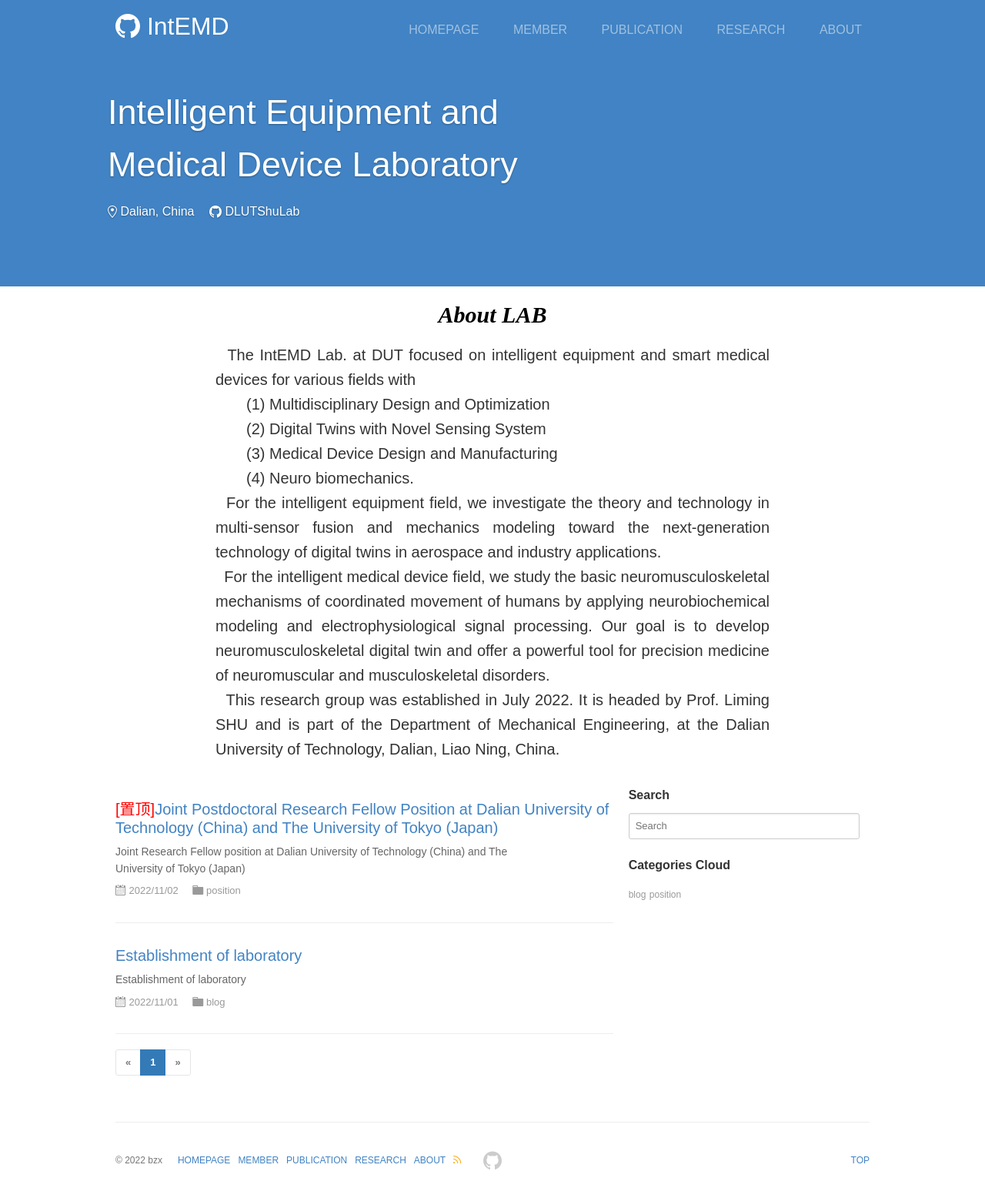
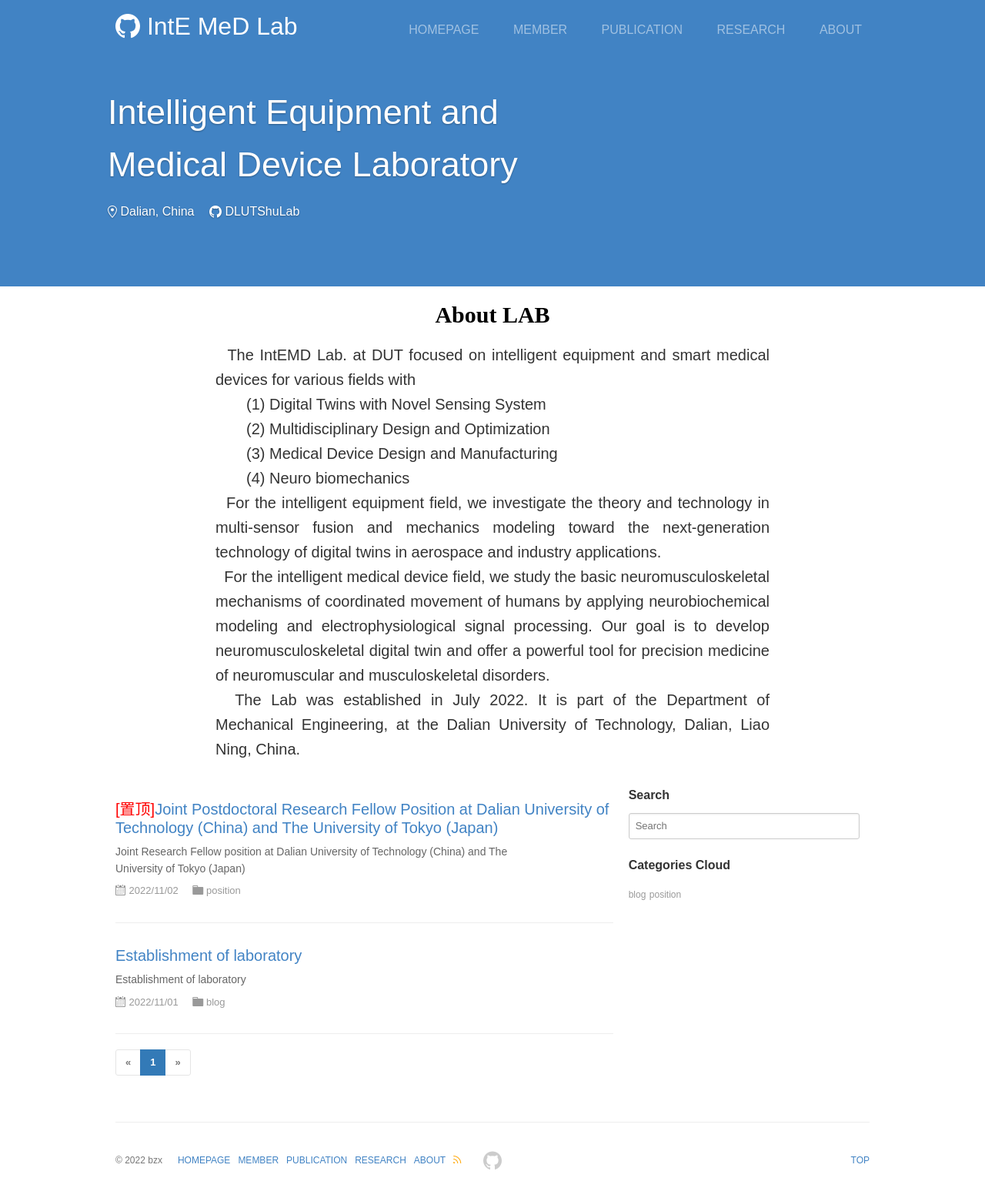
Before and after one commit to IntELab-dlut/IntELab-dlut.github.io, a Jekyll site: the page built from index.html, in a window 1280 px wide. Shown: the whole page at 77% size. Built offline with Jekyll 4.4.1, drawn with Linux system fonts in a browser that asks for light colours; the list of posts is cut into pages by our own code; a style sheet for code colours, icons or effects is not loaded.

Commit message:
20221119

```diff
--- a/_config.yml
+++ b/_config.yml
@@ -4,7 +4,7 @@
 baseurl:
 url: https://dlutshulab.github.io
 date_format: "ordinal"
-title: IntEMD
+title: IntE MeD Lab
 subtitle: Intelligent Equipment and Medical Device Laboratory
 description: DLUT
 keywords: DLUT
@@ -40,7 +40,7 @@
     # 修改图片请替换 assets/images/qrcode.jpg
     qrcode:
         enabled: false
-        image_alt: IntEMD
+        image_alt: IntE MeD Lab
     # 维基索引页使用哪种视图，支持 列表（list）/分类（cate）
 #    wiki:
 #        view: cate
--- a/assets/css/pages/index.css
+++ b/assets/css/pages/index.css
@@ -47,7 +47,6 @@
 
 .box1 h1 {
   font-family: 'Times New Roman', Times, serif;
-  font-style: italic;
   color: #000;
   font-size: 30px;
   text-align: center;
```
Also changed, not shown: index.html (+4 -4 lines).
